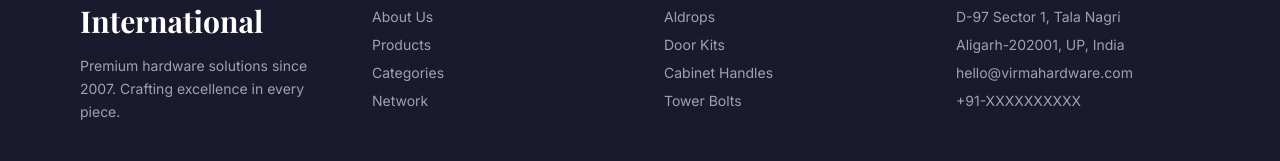
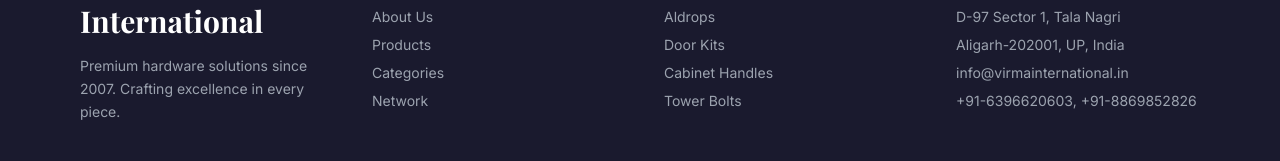
Before and after one commit to Soniya-hub/virma-international-website, a React (Vite) app: page / in a window 1280 px wide. Shown: the part 5242-5403 px from the top of the page. Built offline with nearby package versions, Linux system fonts and the light colour scheme.

Commit message:
Added EmailJS contact form and UI updates

```diff
--- a/src/App.tsx
+++ b/src/App.tsx
@@ -915,8 +915,8 @@
             <ul className="space-y-2 text-sm text-gray-400">
               <li>D-97 Sector 1, Tala Nagri</li>
               <li>Aligarh-202001, UP, India</li>
-              <li>hello@virmahardware.com</li>
-              <li>+91-XXXXXXXXXX</li>
+              <li>info@virmainternational.in</li>
+              <li>+91-6396620603, +91-8869852826</li>
             </ul>
           </div>
         </div>
```
